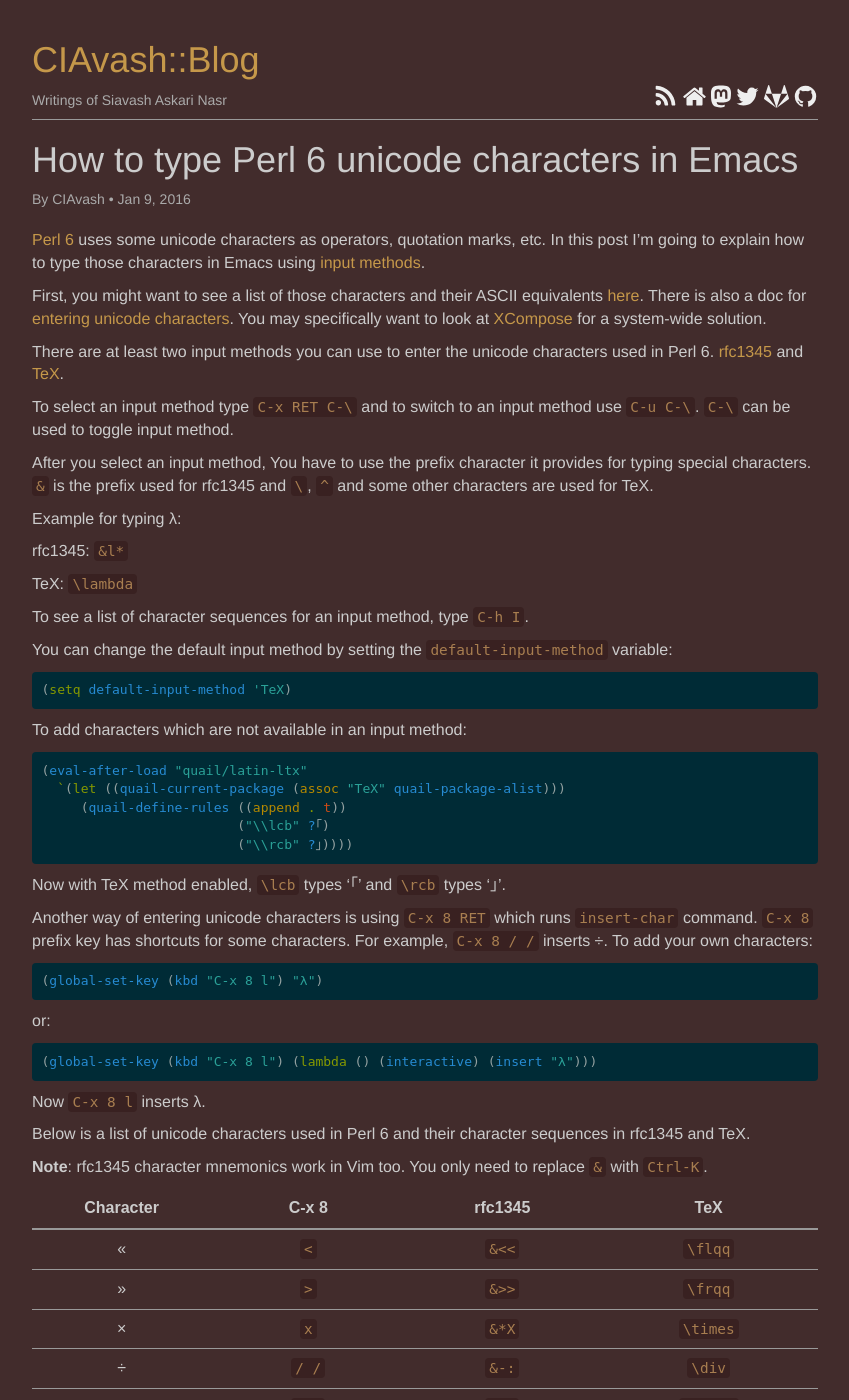
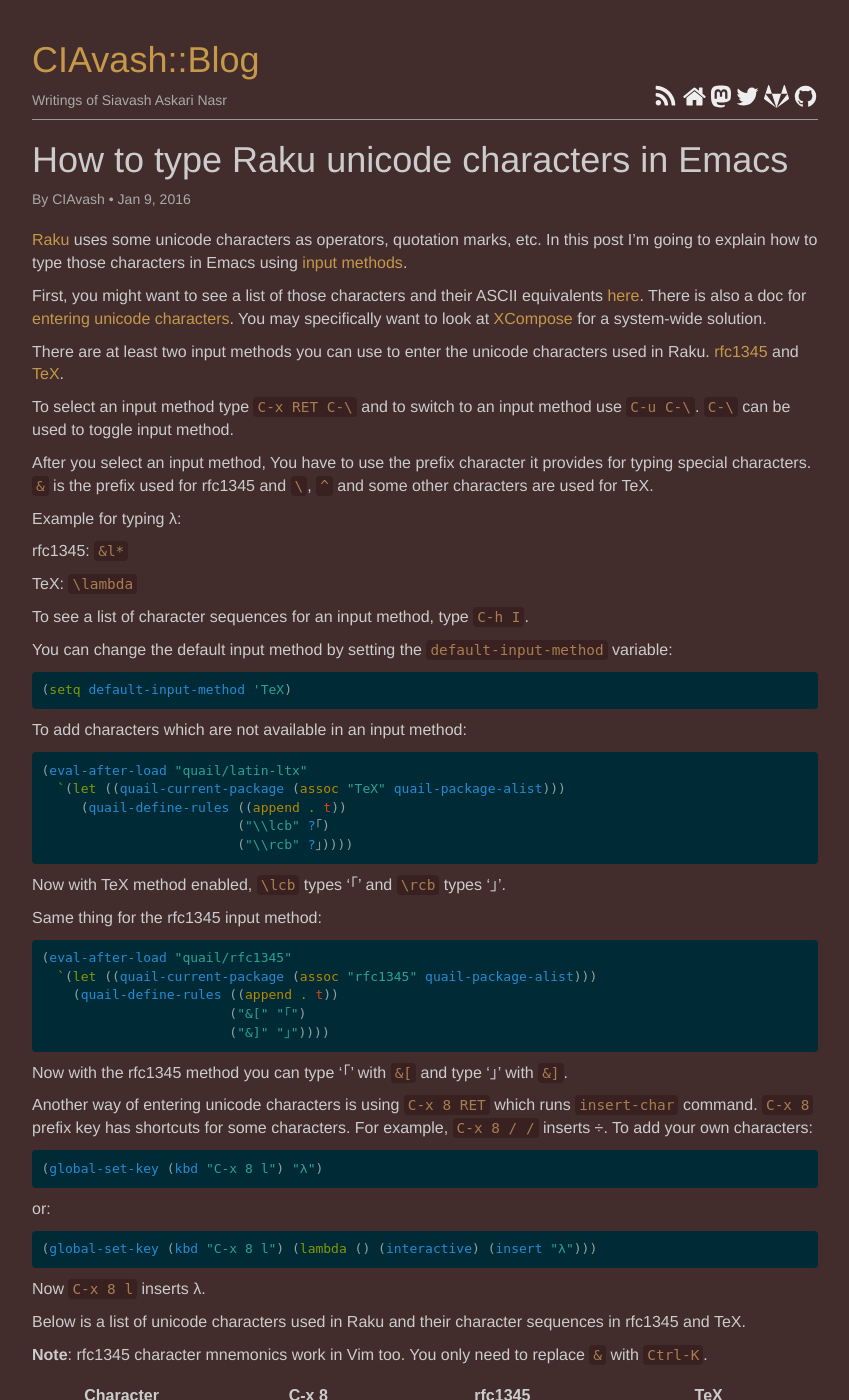
Before and after one commit to CIAvash/ciavash.github.io, a Jekyll site: the page built from _posts/2016-01-09-entering-perl6-unicode-characters-in-emacs.md, in a window 1280 px wide and 1400 px high. Shown: the whole window, without its empty margins (215-1064 px from the left). Built offline with Jekyll 4.4.1, drawn with Linux system fonts in a browser that asks for light colours.

Commit message:
Update emacs post for Raku

```diff
--- a/_posts/2016-01-09-entering-perl6-unicode-characters-in-emacs.md
+++ b/_posts/2016-01-09-entering-perl6-unicode-characters-in-emacs.md
@@ -1,18 +1,18 @@
 ---
 layout: post
-title: How to type Perl 6 unicode characters in Emacs
+title: How to type Raku unicode characters in Emacs
 ---
 
-[Perl 6](https://perl6.org/) uses some unicode characters as operators, quotation marks, etc.
+[Raku](https://raku.org/) uses some unicode characters as operators, quotation marks, etc.
 In this post I'm going to explain how to type those characters in Emacs using
 [input methods](http://www.emacswiki.org/emacs/InputMethods).
 
 First, you might want to see a list of those characters and their ASCII equivalents
-[here](https://docs.perl6.org/language/unicode_texas).
-There is also a doc for [entering unicode characters](https://docs.perl6.org/language/unicode_entry).
+[here](https://docs.raku.org/language/unicode_ascii).
+There is also a doc for [entering unicode characters](https://docs.raku.org/language/unicode_entry).
 You may specifically want to look at [XCompose](https://en.wikipedia.org/wiki/Compose_key#GNU.2FLinux) for a system-wide solution.
 
-There are at least two input methods you can use to enter the unicode characters used in Perl 6.
+There are at least two input methods you can use to enter the unicode characters used in Raku.
 [rfc1345](https://tools.ietf.org/html/rfc1345) and [TeX](http://www.emacswiki.org/emacs/TeXInputMethod).
 
 To select an input method type `C-x RET C-\` and to switch to an input method use `C-u C-\`.
@@ -47,6 +47,18 @@
 
 Now with TeX method enabled, `\lcb` types '｢' and `\rcb` types '｣'.
 
+Same thing for the rfc1345 input method:
+
+{% highlight elisp %}
+(eval-after-load "quail/rfc1345"
+  `(let ((quail-current-package (assoc "rfc1345" quail-package-alist)))
+    (quail-define-rules ((append . t))
+                        ("&[" "｢")
+                        ("&]" "｣"))))
+{% endhighlight %}
+
+Now with the rfc1345 method you can type '｢' with `&[` and type '｣' with `&]`.
+
 Another way of entering unicode characters is using `C-x 8 RET` which runs `insert-char` command.
 `C-x 8` prefix key has shortcuts for some characters. For example, `C-x 8 / /` inserts ÷. To add your own characters:
 
@@ -60,52 +72,52 @@
 
 Now `C-x 8 l` inserts λ.
 
-Below is a list of unicode characters used in Perl 6 and their character sequences in rfc1345 and TeX.
+Below is a list of unicode characters used in Raku and their character sequences in rfc1345 and TeX.
 
 **Note**: rfc1345 character mnemonics work in Vim too. You only need to replace `&` with `Ctrl-K`.
 
-| Character | C-x 8 | rfc1345 | TeX |
-|:---------:|:-----:|:-------:|:---:|
-| «  | `<` | `&<<` | `\flqq` |
-| »  | `>` | `&>>` | `\frqq` |
-| ×  | `x` | `&*X` | `\times` |
-| ÷  | `/ /` | `&-:` | `\div` |
-| −  | `_ -` | `&-2` | `\minus` |
-| ≤  | `_ <` | `&=<` | `\le` |
-| ≥  | `_ >` | `&>=` | `\ge` |
-| ≠  | `/ =` | `&!=` | `\ne` |
-| ∘  |   | `&Ob` | `\circ` |
-| ≅  |   | `&?=` | `\cong` |
-| π  |   | `&p*` | `\pi` |
-| τ  |   | `&t*` | `\tau` |
-| ∞  |   | `&00` | `\infty` |
-| …  |   | `&.3` | `\ldots` |
-| ‘  | `[` | `&'6` | `\rq` |
-| ’  | `]` | `&'9` | `\lq` |
-| ‚  |   | `&.9` | `\glq` |
-| “  | `{` | `&"6` | `\ldq` |
-| ”  | `}` | `&"9` | `\rdq` |
-| „  |   | `&:9` | `\glqq` |
-| ¯  | `=` | `&'m` | `\={}` |
-| ⁻  |   | `&-S` | `^-` |
-| ⁺  |   | `&+S` | `^+` |
-| ⁰ - ⁹ | `^ 1` - `^ 3` | `&0S` - `&9S` | `^0` - `^9` |
-| ½  | `1 / 2` | `&12` | `\frac12` |
-| ∅  |   | `&/0` | `\emptyset` |
-| ∈  |   | `&(-` | `\in` |
-| ∉  |   |       | `\notin` |
-| ∋  |   | `&-)` | `\ni` |
-| ⊆  |   | `&(_` | `\subseteq` |
-| ⊈  |   |       | `\nsubseteq` |
-| ⊂  |   | `&(C` | `\subset` |
-| ⊄  |   |       | `\nsubset` |
-| ⊇  |   | `&)_` | `\supseteq` |
-| ⊉  |   |       | `\nsupseteq` |
-| ⊃  |   | `&(C` | `\supset` |
-| ⊅  |   |       | `\nsupset` |
-| ∪  |   | `&)U` | `\cup` |
-| ∩  |   | `&(U` | `\cap` |
-| ∖  |   |       | `\setminus` |
-| ⊖  |   |       | `\ominus` |
-| ⊎  |   |       | `\uplus` |
+| Character | C-x 8         | rfc1345       | TeX          |
+|:---------:|:-------------:|:-------------:|:------------:|
+| «         | `<`           | `&<<`         | `\flqq`      |
+| »         | `>`           | `&>>`         | `\frqq`      |
+| ×         | `x`           | `&*X`         | `\times`     |
+| ÷         | `/ /`         | `&-:`         | `\div`       |
+| −         | `_ -`         | `&-2`         | `\minus`     |
+| ≤         | `_ <`         | `&=<`         | `\le`        |
+| ≥         | `_ >`         | `&>=`         | `\ge`        |
+| ≠         | `/ =`         | `&!=`         | `\ne`        |
+| ∘         |               | `&Ob`         | `\circ`      |
+| ≅         |               | `&?=`         | `\cong`      |
+| π         |               | `&p*`         | `\pi`        |
+| τ         |               | `&t*`         | `\tau`       |
+| ∞         |               | `&00`         | `\infty`     |
+| …         |               | `&.3`         | `\ldots`     |
+| ‘         | `[`           | `&'6`         | `\rq`        |
+| ’         | `]`           | `&'9`         | `\lq`        |
+| ‚         |               | `&.9`         | `\glq`       |
+| “         | `{`           | `&"6`         | `\ldq`       |
+| ”         | `}`           | `&"9`         | `\rdq`       |
+| „         |               | `&:9`         | `\glqq`      |
+| ¯         | `=`           | `&'m`         | `\={}`       |
+| ⁻         |               | `&-S`         | `^-`         |
+| ⁺         |               | `&+S`         | `^+`         |
+| ⁰ - ⁹     | `^ 1` - `^ 3` | `&0S` - `&9S` | `^0` - `^9`  |
+| ½         | `1 / 2`       | `&12`         | `\frac12`    |
+| ∅         |               | `&/0`         | `\emptyset`  |
+| ∈         |               | `&(-`         | `\in`        |
+| ∉         |               |               | `\notin`     |
+| ∋         |               | `&-)`         | `\ni`        |
+| ⊆         |               | `&(_`         | `\subseteq`  |
+| ⊈         |               |               | `\nsubseteq` |
+| ⊂         |               | `&(C`         | `\subset`    |
+| ⊄         |               |               | `\nsubset`   |
+| ⊇         |               | `&)_`         | `\supseteq`  |
+| ⊉         |               |               | `\nsupseteq` |
+| ⊃         |               | `&(C`         | `\supset`    |
+| ⊅         |               |               | `\nsupset`   |
+| ∪         |               | `&)U`         | `\cup`       |
+| ∩         |               | `&(U`         | `\cap`       |
+| ∖         |               |               | `\setminus`  |
+| ⊖         |               |               | `\ominus`    |
+| ⊎         |               |               | `\uplus`     |
 {: .table style="font-family: sans-serif;"}
```
